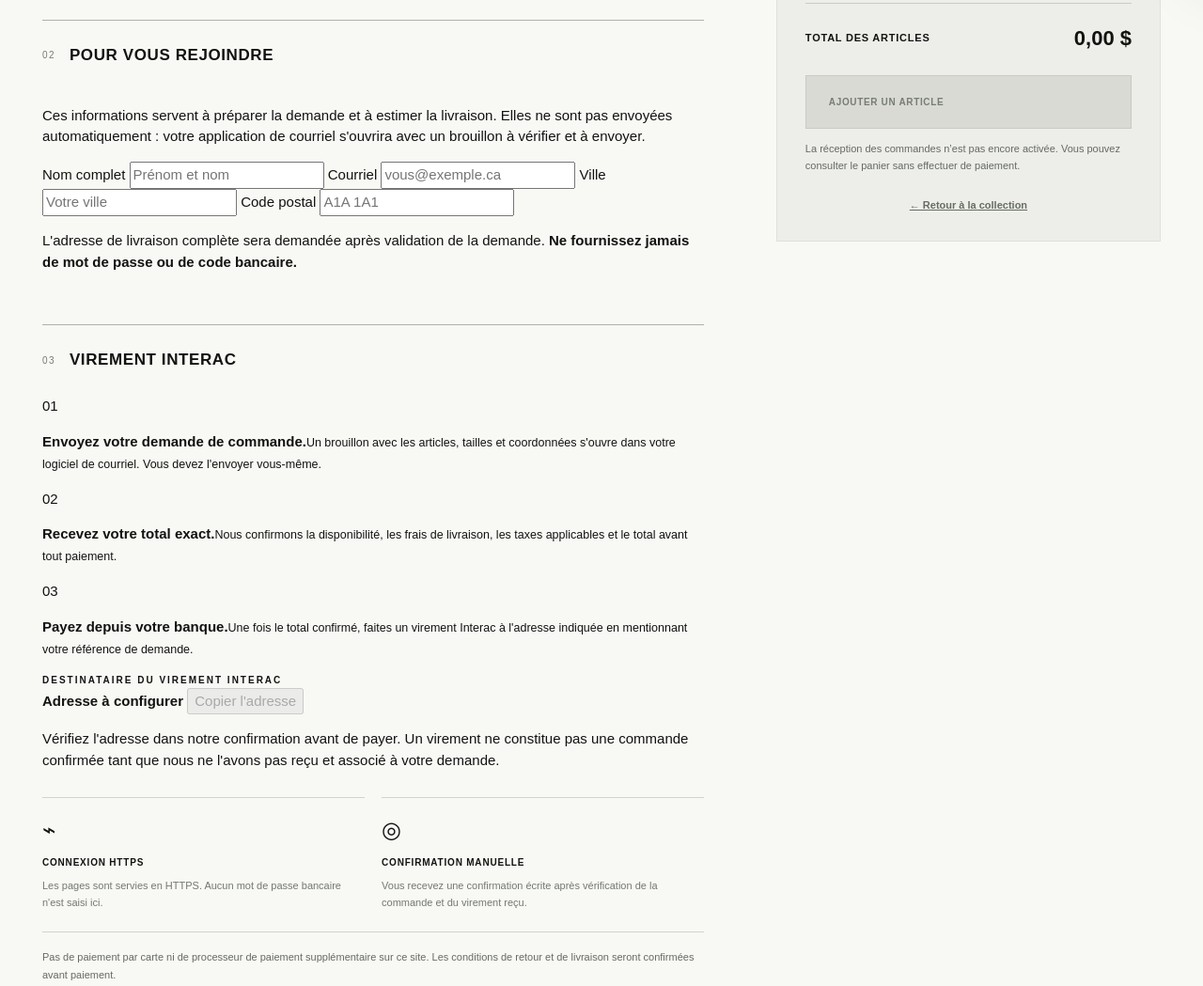
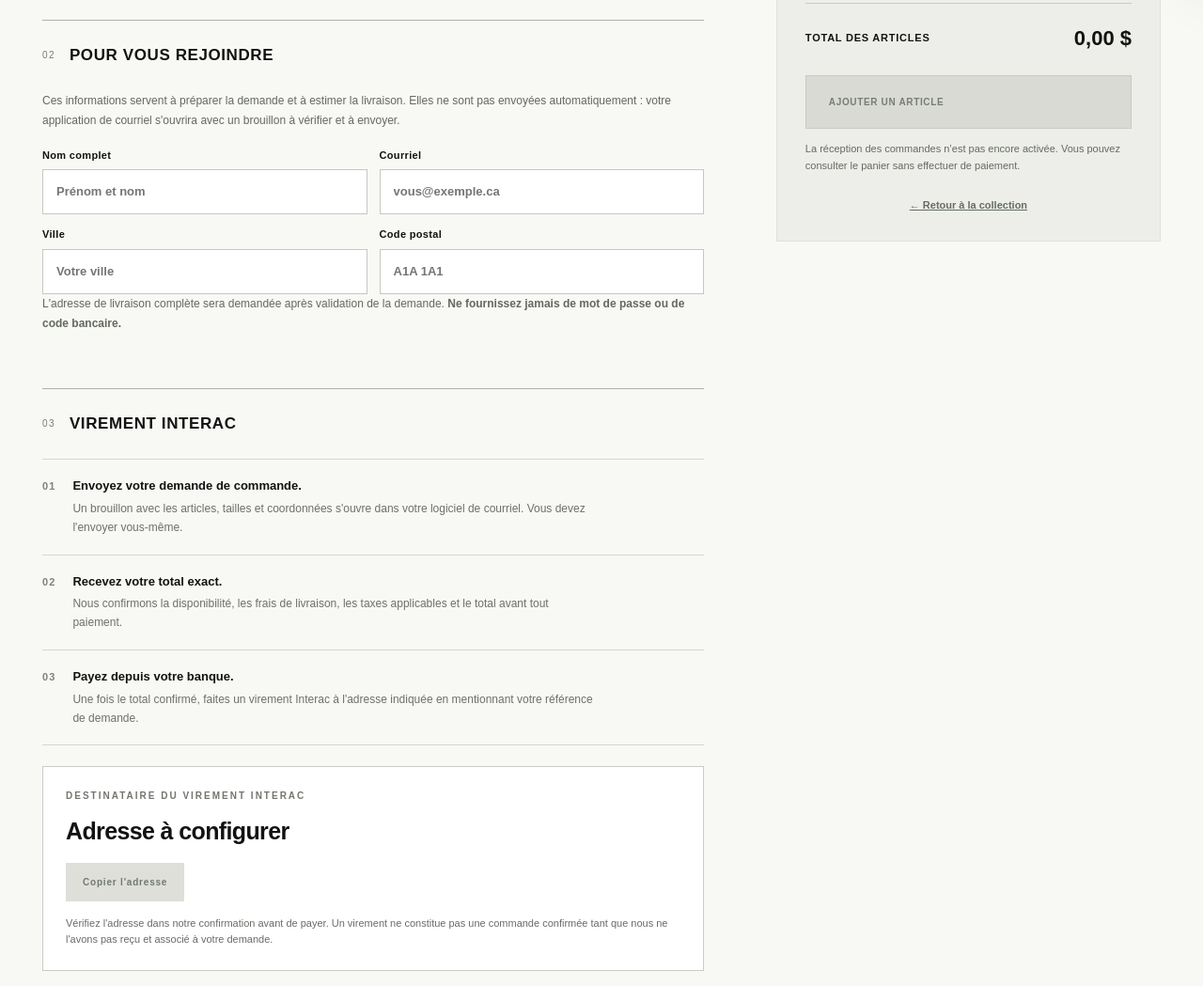
Before and after one commit to lbdev777/1608qc, a plain HTML site: page checkout.html in a window 1280 px wide. Shown: the part 830-1879 px from the top of the page at 94% size. Drawn offline with Linux system fonts and the light colour scheme.

Commit message:
Style manual Interac order steps, checkout details, recipient copy and email draft

```diff
--- a/assets/checkout.css
+++ b/assets/checkout.css
@@ -17,3 +17,27 @@
 .payment-method:has(input[value="transfer"]){background:#f4f4f0}
 .payment-method:has(input[value="transfer"]:checked){background:#fff;border-color:#2d302a}
 .checkout-pay:disabled{font-size:10px;letter-spacing:.065em}
+
+/* Caisse virement Interac manuel : étapes courtes et affordances claires. */
+.manual-helper{font-size:12px;line-height:1.75;color:#636960;margin:0 0 18px}
+.manual-fields{display:grid;grid-template-columns:repeat(2,minmax(0,1fr));gap:13px}
+.manual-fields label{font-size:11px;font-weight:750;letter-spacing:.03em;display:block}
+.manual-fields input{width:100%;min-width:0;display:block;margin:7px 0 0;border:1px solid #c4c9c0;padding:13px 14px;background:#fff;border-radius:0;color:#1a1c19;min-height:45px;outline-offset:2px;font-size:13px}
+.manual-fields input:focus{border-color:#181a18}
+.manual-steps{display:grid;gap:0;border-top:1px solid #d4d7d0}
+.manual-steps>div{display:flex;gap:18px;align-items:start;padding:18px 0;border-bottom:1px solid #d4d7d0}
+.manual-steps>div>span{font-size:11px;letter-spacing:.1em;font-weight:800;color:#7d827b;padding-top:2px}
+.manual-steps p{margin:0;display:grid;gap:5px;font-size:13px}
+.manual-steps strong{font-weight:750}
+.manual-steps small{font-size:12px;font-weight:400;line-height:1.65;color:#6c716a;max-width:560px}
+.manual-recipient{border:1px solid #c9cdc5;background:#fff;padding:23px 24px;margin:22px 0 0}
+.manual-recipient .eyebrow{color:#71766e;margin-bottom:10px}
+.manual-recipient>strong{display:block;font-size:clamp(17px,2vw,25px);letter-spacing:-.025em;overflow-wrap:anywhere;margin:0 0 15px}
+.manual-copy{border:1px solid #1f211e;color:#fff;background:#1f211e;font-size:10px;font-weight:750;letter-spacing:.08em;padding:12px 17px;transition:background .2s}
+.manual-copy:disabled{cursor:not-allowed;background:#dedfd9;border-color:#dedfd9;color:#737971}
+.manual-copy:not(:disabled):hover{background:#464943}
+.manual-recipient p{font-size:11px;color:#686c66;line-height:1.6;margin:15px 0 0}
+.manual-draft{margin-top:14px;border:1px solid #d2d5cd;background:#fff;padding:17px}
+.manual-draft p{font-size:11px;color:#636960;line-height:1.6;margin:0 0 10px}
+.manual-draft textarea{resize:vertical;display:block;width:100%;font-size:11px;line-height:1.7;border:1px solid #d0d4cd;color:#353b34;background:#f6f7f4;padding:10px;margin:0 0 12px}
+@media(max-width:560px){.manual-fields{grid-template-columns:1fr}.manual-recipient{padding:19px}.manual-recipient>strong{font-size:17px}.manual-steps>div{gap:12px}}
```
